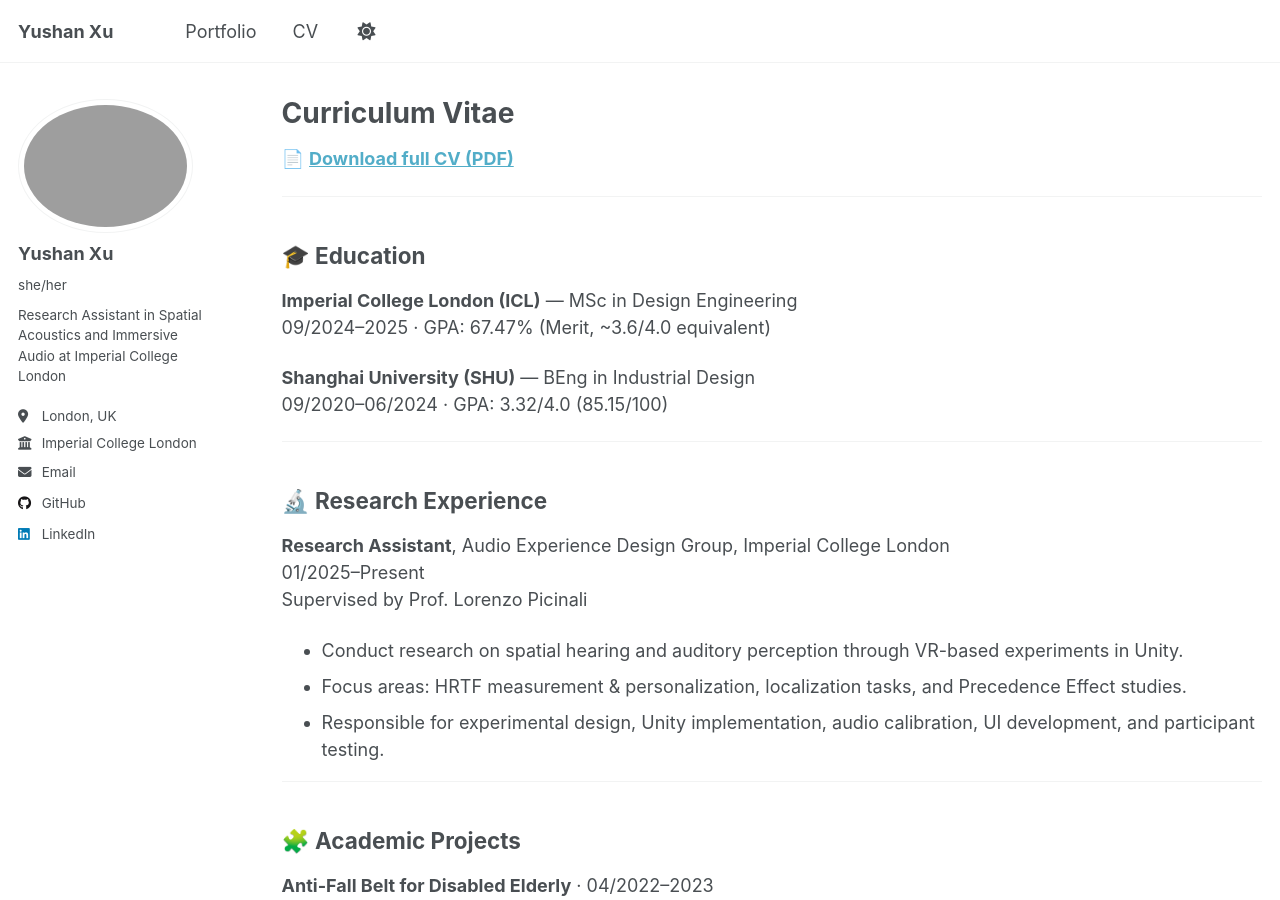
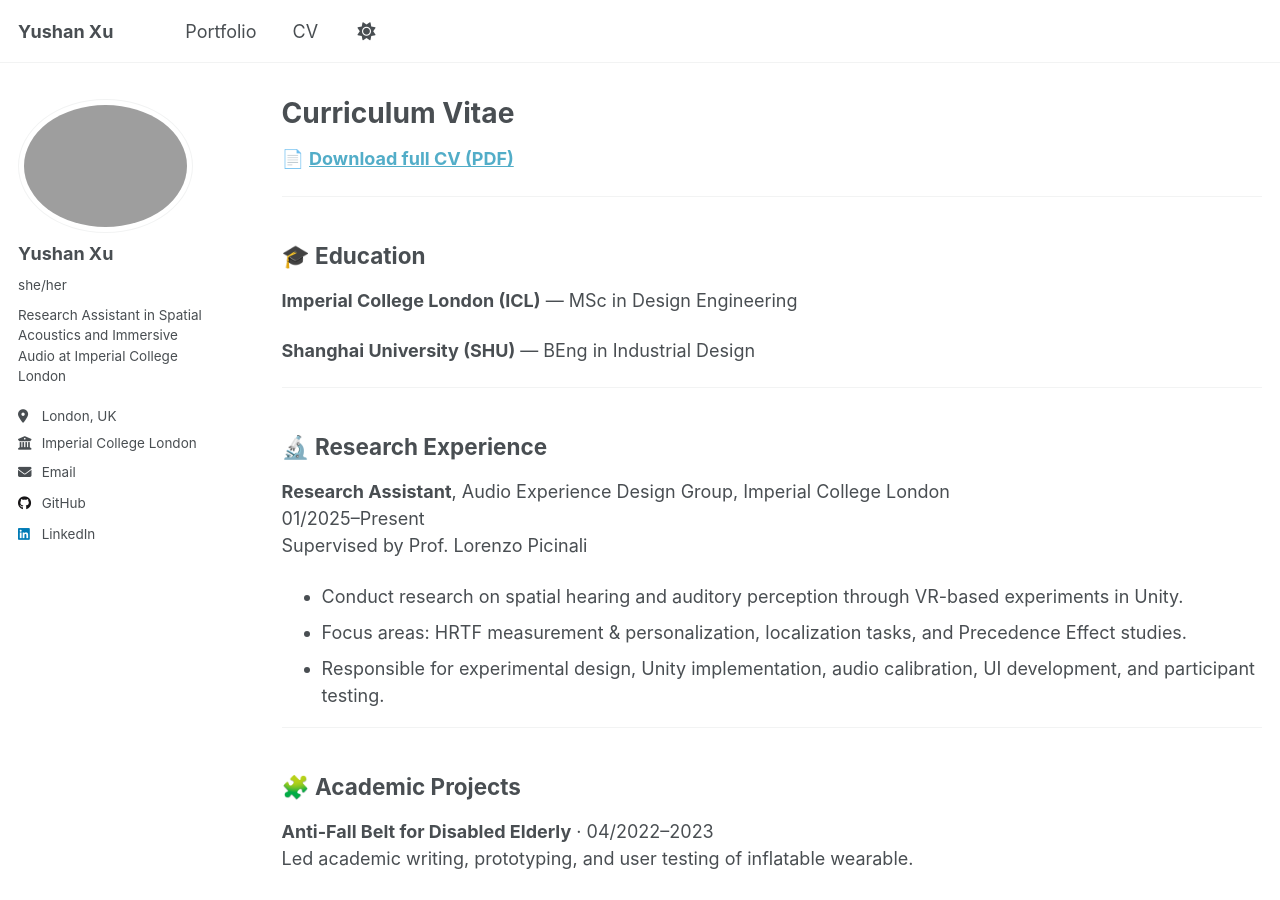
Before and after one commit to Yushan-Xu/Yushan-Xu.github.io, a Jekyll site: the page built from _pages/cv.md, in a window 1280 px wide and 900 px high. Built offline with Jekyll 4.4.1, drawn with Linux system fonts in a browser that asks for light colours; a script that is not in the unit is left out.

Commit message:
Update CV by removing GPA information
Removed GPA details from education section.

```diff
--- a/_pages/cv.md
+++ b/_pages/cv.md
@@ -11,10 +11,8 @@ author_profile: true
 
 ## 🎓 Education
 **Imperial College London (ICL)** — MSc in Design Engineering
-09/2024–2025 · GPA: 67.47% (Merit, ~3.6/4.0 equivalent)
 
 **Shanghai University (SHU)** — BEng in Industrial Design
-09/2020–06/2024 · GPA: 3.32/4.0 (85.15/100)
 
 ---
 
```
